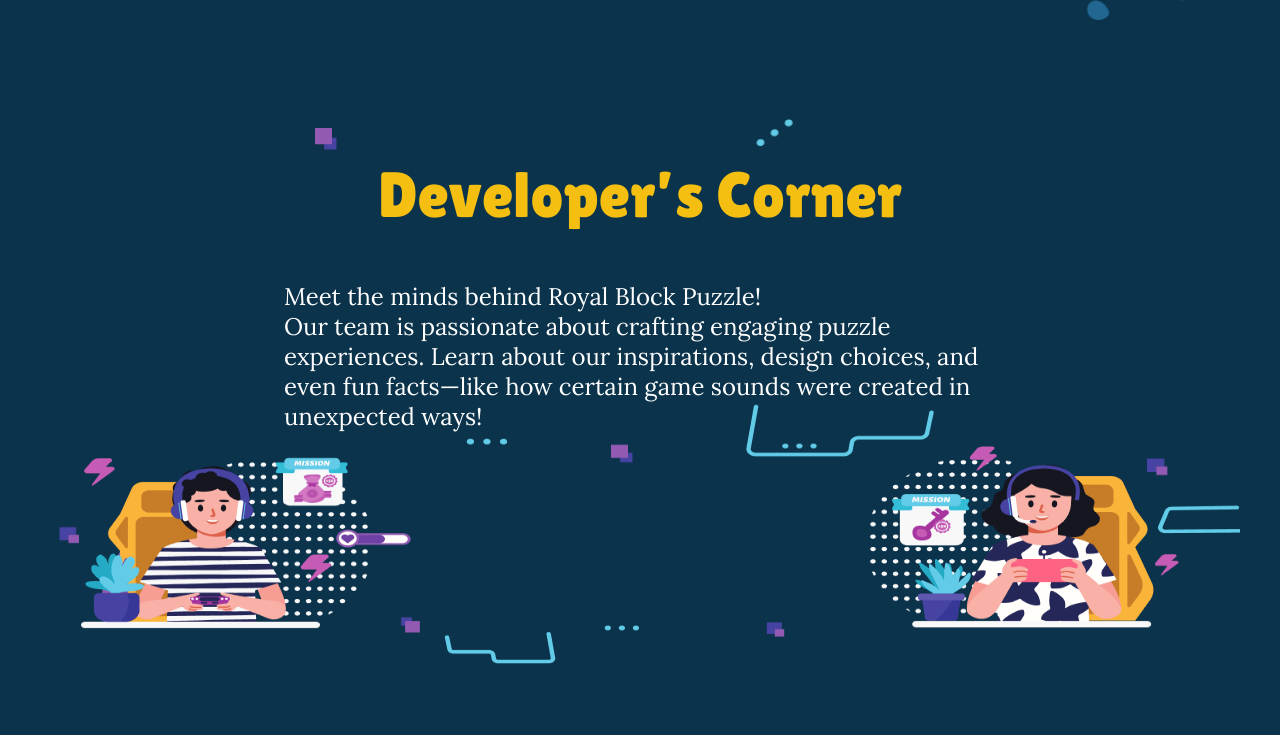
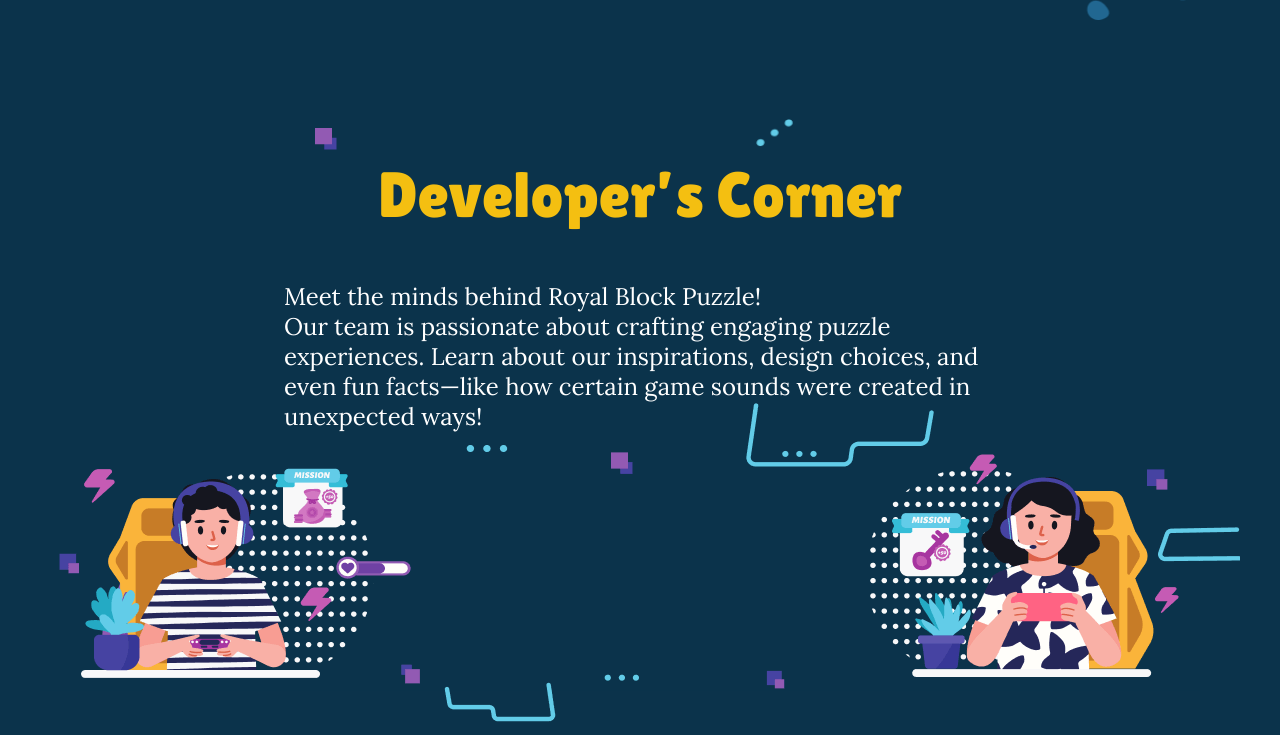
Before and after one commit to serhiilukianenkodev/stp-8608, a website built with Vite: page src/index.html in a window 1280 px wide. Shown: the part 4985-5720 px from the top of the page. Built offline with nearby package versions, Linux system fonts and the light colour scheme.

Commit message:
fix developers-corner section

```diff
--- a/src/scss/developers-corner.scss
+++ b/src/scss/developers-corner.scss
@@ -30,8 +30,8 @@
       url('../img/developers-corner/background2-desktop.png'),
       url('../img/developers-corner/background3-desktop.png');
 
-    background-size: 1200px 300px, 40px 30px, 22px 22px;
-    background-position: 0px 300px, 715px 50px, 275px 60px;
+    background-size: 1200px 369px, 40px 30px, 22px 22px;
+    background-position: 0px 290px, 715px 50px, 275px 60px;
 
     @media screen and (min-resolution: 192dpi) {
       background-image: url('../img/developers-corner/background1-desktop@2x.png'),
```
